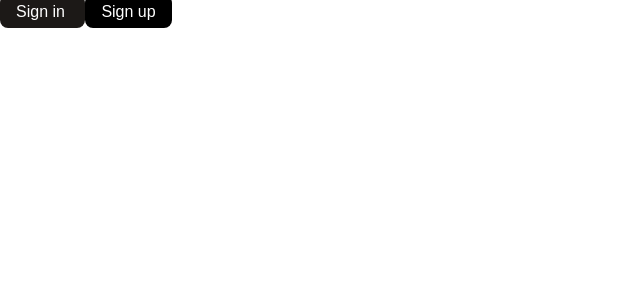
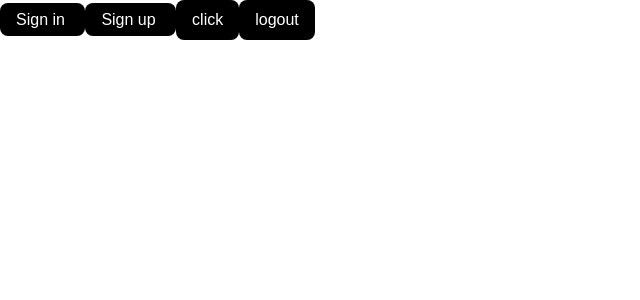
Before and after one commit to Kreliannn/toktik-frontend, a Next.js app: page / in a window 1280 px wide. Shown: the top 300 px of the page, without its empty margins (0-640 px from the left). Built offline with nearby package versions, Linux system fonts and the light colour scheme.

Commit message:
implement session storage for user data

```diff
--- a/package.json
+++ b/package.json
@@ -20,7 +20,8 @@
     "react": "^19.0.0",
     "react-dom": "^19.0.0",
     "react-responsive-carousel": "^3.2.23",
-    "sweetalert2": "^11.15.10"
+    "sweetalert2": "^11.15.10",
+    "zustand": "^5.0.3"
   },
   "devDependencies": {
     "@eslint/eslintrc": "^3",
--- /dev/null
+++ b/src/app/interface/user.ts
@@ -0,0 +1,6 @@
+export interface userInterface  {
+    fullname : string,
+    username : string,
+    password : string,
+    profile : string
+}
--- a/src/app/page.tsx
+++ b/src/app/page.tsx
@@ -1,12 +1,31 @@
+"use client"
 import Link from "next/link";
+import useUserStore from "./store/userStore";
 
 export default function Home() {
 
+  const user = useUserStore((state) => state.user)
+
+  const setUser = useUserStore((state) => state.setUser)
+
+  const userLogOut = useUserStore((state) => state.userLogOut)
+
+
+
+  console.log(user)
 
   return (
     <div className="w-full h-dvh flex justify-center place-items-center gap-5">
         <Link href="pages/sign_in" className="button"> Sign in </Link>
         <Link href="pages/sign_up" className="button"> Sign up </Link>
+        <button className="button" onClick={() =>   setUser({
+          fullname : "krelian quimson",
+          username : "krel",
+          password : "123",
+          profile : "123123213"
+        })}> click </button>
+
+        <button  className="button" onClick={userLogOut}> logout </button>
     </div>
   );
 }
--- /dev/null
+++ b/src/app/store/userStore.ts
@@ -0,0 +1,39 @@
+import { create } from 'zustand'
+import { persist, createJSONStorage } from 'zustand/middleware'
+import { userInterface } from '../interface/user'
+
+const emptyObj = {
+    fullname : "",
+    username : "",
+    password : "",
+    profile : ""
+}
+
+interface user {
+    user : userInterface,
+    setUser : (data: userInterface) => void,
+    getUserFullname : () => string,
+    getUserProfile : () => string,
+    userLogOut : () => void
+}
+
+const useUserStore = create<user>()(
+  persist(
+    (set, get) => ({
+        user : emptyObj,
+        setUser : (data) => set({ user : data}),
+        getUserFullname : () => get().user.fullname,
+        getUserProfile : () => get().user.profile,
+        userLogOut : () => {
+            sessionStorage.removeItem('user-storage')
+            set({user : emptyObj})
+        }
+    }),
+    {
+      name: 'user-storage',
+      storage: createJSONStorage(() => sessionStorage),
+    },
+  ),
+)
+
+export default useUserStore
```
Also changed, not shown: 1 other file (tests, documents, lock files or other folders).
